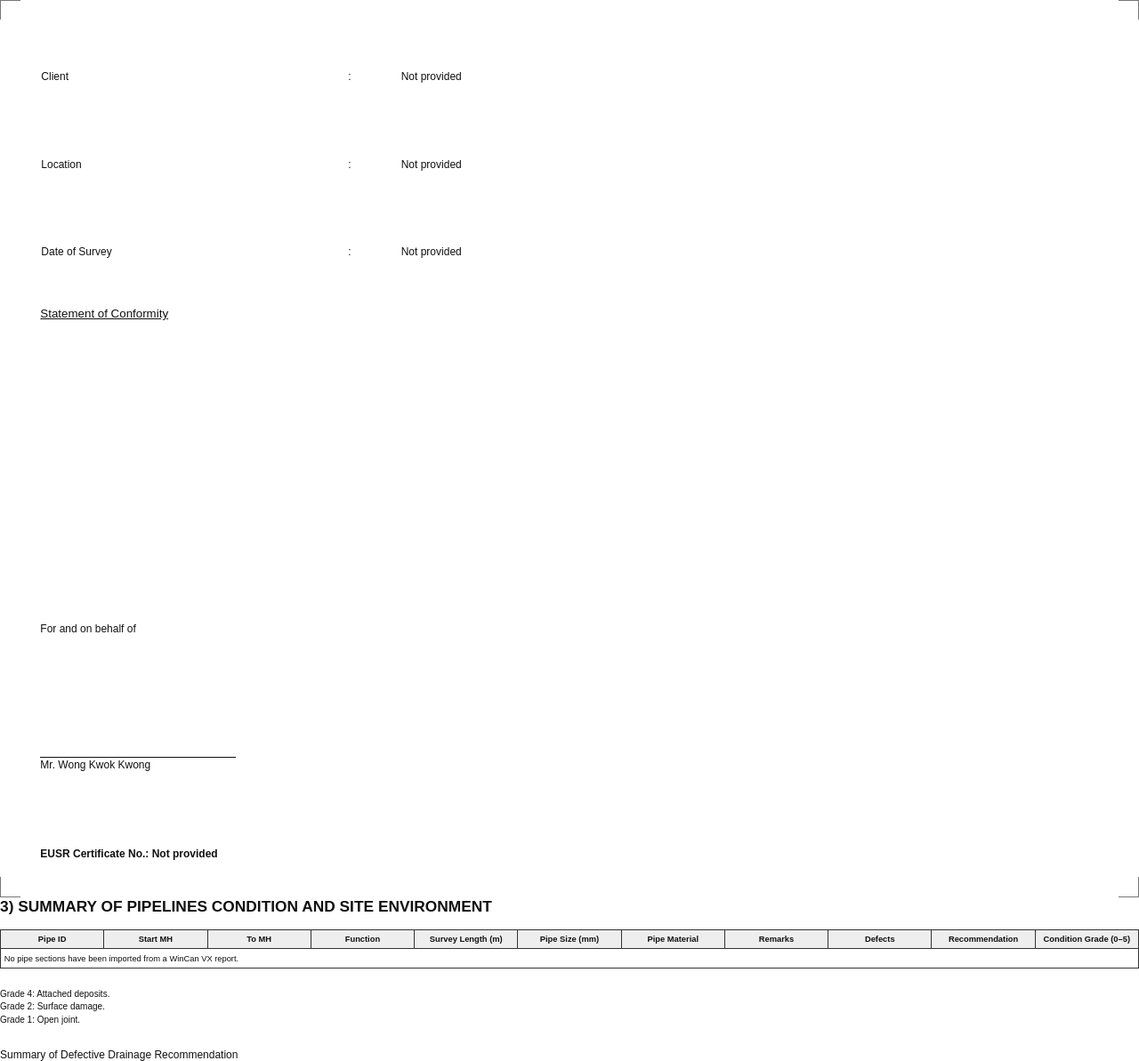
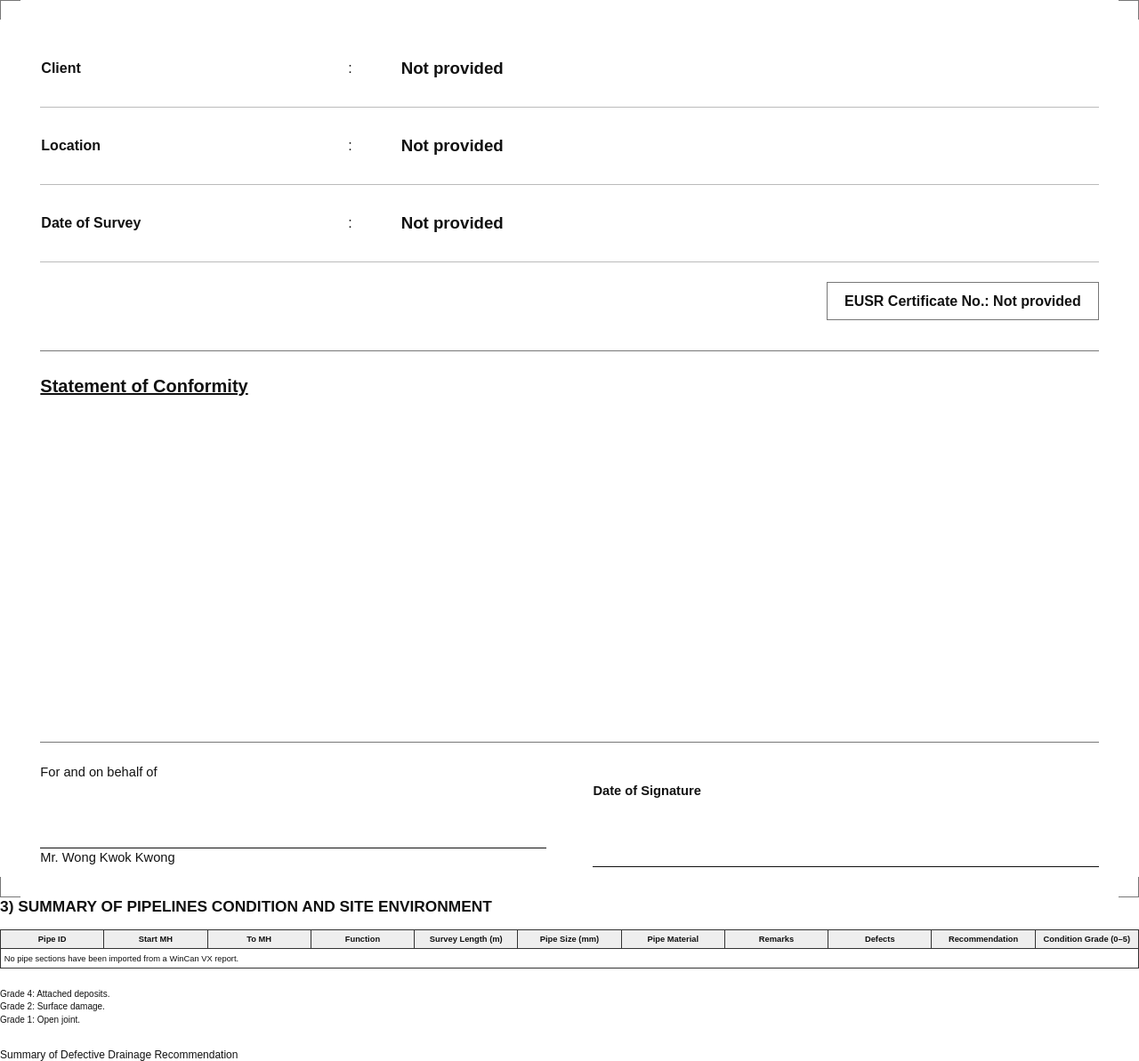
Before and after one commit to himpapun20-web/Cover-Page-Set-Automation, a Python web app: template backend/templates/cctv_cover_report.html in a window 1280 px wide. Shown: the part 1123-2316 px from the top of the page at 89% size. Run offline with Jinja, Linux system fonts and the light colour scheme; the template is opened without the code that fills it, so the values that code supplies are empty.

Commit message:
Update cctv_cover_report.html

```diff
--- a/backend/templates/cctv_cover_report.html
+++ b/backend/templates/cctv_cover_report.html
@@ -25,22 +25,25 @@ html, body { margin:0; padding:0; font-family:Arial,"Liberation Sans",sans-serif
 .cover-meta td:nth-child(2) { width:7%; text-align:center; }
 .cover-meta td:last-child { width:65%; }
 .cover-footer { text-align:center; font-size:7pt; font-weight:bold; line-height:1.35; }
-.certificate-page { position:relative; page-break-before:always; break-before:page; min-height:267mm; padding:10mm 12mm; }
+.certificate-page { position:relative; page-break-before:always; break-before:page; height:267mm; padding:9mm 12mm; display:flex; flex-direction:column; }
 .corner { position:absolute; width:6mm; height:6mm; border-color:#777; border-style:solid; }
 .corner-tl { top:0; left:0; border-width:.4pt 0 0 .4pt; }
 .corner-tr { top:0; right:0; border-width:.4pt .4pt 0 0; }
 .corner-bl { bottom:0; left:0; border-width:0 0 .4pt .4pt; }
 .corner-br { bottom:0; right:0; border-width:0 .4pt .4pt 0; }
-.certificate-meta { width:100%; border-collapse:collapse; font-size:9pt; }
-.certificate-meta tr { height:26mm; }
-.certificate-meta td { vertical-align:middle; }
+.certificate-meta { width:100%; flex:none; border-collapse:collapse; font-size:12pt; }
+.certificate-meta tr { height:23mm; }
+.certificate-meta td { vertical-align:middle; border-bottom:.4pt solid #bbb; }
 .certificate-meta td:first-child { width:29%; }
 .certificate-meta td:nth-child(2) { width:5%; }
-.certificate-statement { margin-top:3mm; font-size:9pt; line-height:1.45; }
-.certificate-statement h2 { margin:0 0 1mm; font-size:10pt; font-weight:normal; text-decoration:underline; }
-.certificate-signature { position:absolute; left:12mm; bottom:37mm; font-size:9pt; line-height:1.4; }
-.signature-line { width:58mm; height:20mm; margin-top:16mm; border-bottom:.6pt solid #111; }
-.certificate-number { position:absolute; left:12mm; bottom:11mm; font-size:9pt; font-weight:bold; }
+.certificate-meta td:first-child, .certificate-meta td:last-child { font-weight:bold; }
+.certificate-meta td:last-child { font-size:14pt; }
+.certificate-number { align-self:flex-end; margin-top:6mm; padding:3mm 5mm; border:.6pt solid #777; font-size:12pt; font-weight:bold; }
+.certificate-statement { flex:1; min-height:45mm; margin-top:9mm; padding-top:6mm; border-top:.6pt solid #777; font-size:12pt; line-height:1.65; }
+.certificate-statement h2 { margin:0 0 5mm; font-size:15pt; font-weight:bold; text-decoration:underline; }
+.certificate-signature { display:grid; grid-template-columns:1fr 1fr; gap:14mm; align-items:end; margin-top:8mm; padding-top:6mm; border-top:.6pt solid #777; font-size:11pt; line-height:1.4; }
+.signature-line { width:100%; height:14mm; margin-top:6mm; border-bottom:.6pt solid #111; }
+.signature-date-line { height:14mm; margin-top:6mm; border-bottom:.6pt solid #111; }
 .table-pages { page:tables; page-break-before:always; break-before:page; }
 .section-title { margin:0 0 4mm; font-size:13pt; text-transform:uppercase; }
 .data-table { width:100%; border-collapse:collapse; table-layout:fixed; font-size:7pt; margin:3mm 0 6mm; }
@@ -88,20 +91,26 @@ html, body { margin:0; padding:0; font-family:Arial,"Liberation Sans",sans-serif
   <span class="corner corner-tl"></span><span class="corner corner-tr"></span>
   <span class="corner corner-bl"></span><span class="corner corner-br"></span>
   <table class="certificate-meta"><tbody>
-    <tr><td>Client</td><td>:</td><td>{{ project.client_name or "Not provided" }}</td></tr>
-    <tr><td>Location</td><td>:</td><td>{{ project.location or "Not provided" }}</td></tr>
-    <tr><td>Date of Survey</td><td>:</td><td>{{ project.survey_start_date.strftime("%d %b %Y") if project.survey_start_date else "Not provided" }}{% if project.survey_end_date and project.survey_end_date != project.survey_start_date %} &amp; {{ project.survey_end_date.strftime("%d %b %Y") }}{% endif %}</td></tr>
+    <tr><td><strong>Client</strong></td><td>:</td><td><strong>{{ project.client_name or "Not provided" }}</strong></td></tr>
+    <tr><td><strong>Location</strong></td><td>:</td><td><strong>{{ project.location or "Not provided" }}</strong></td></tr>
+    <tr><td><strong>Date of Survey</strong></td><td>:</td><td><strong>{{ project.survey_start_date.strftime("%d %b %Y") if project.survey_start_date else "Not provided" }}{% if project.survey_end_date and project.survey_end_date != project.survey_start_date %} &amp; {{ project.survey_end_date.strftime("%d %b %Y") }}{% endif %}</strong></td></tr>
   </tbody></table>
+  <div class="certificate-number">EUSR Certificate No.: {{ project.eusr_certificate_no or "Not provided" }}</div>
   <div class="certificate-statement">
     <h2>Statement of Conformity</h2>
     <div>{{ fixed_sections.get("statement", {}).get("content", "Statement of Conformity content has not been configured for this report template.") }}</div>
   </div>
   <div class="certificate-signature">
-    <div>For and on behalf of<br>{{ company.company_name }}</div>
-    <div class="signature-line"></div>
-    <div>{{ project.project_manager_name or "Mr. Wong Kwok Kwong" }}</div>
+    <div class="certificate-signatory">
+      <div>For and on behalf of<br>{{ company.company_name }}</div>
+      <div class="signature-line"></div>
+      <div>{{ project.project_manager_name or "Mr. Wong Kwok Kwong" }}</div>
+    </div>
+    <div class="certificate-signing-date">
+      <strong>Date of Signature</strong>
+      <div class="signature-date-line"></div>
+    </div>
   </div>
-  <div class="certificate-number">EUSR Certificate No.: {{ project.eusr_certificate_no or "Not provided" }}</div>
 </section>
 
 <section class="table-pages" id="section-summary">
```
